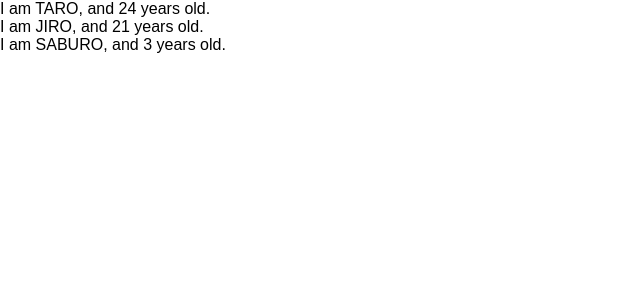
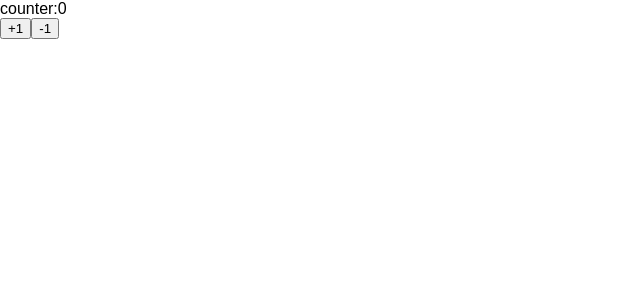
Before and after one commit to umkxxx/udemy-react-redux-crud-application, a React (Create React App) app: page / in a window 1280 px wide. Shown: the top 300 px of the page, without its empty margins (0-640 px from the left). Built offline with nearby package versions, Linux system fonts and the light colour scheme.

Commit message:
learn state and setState

```diff
--- a/src/App.js
+++ b/src/App.js
@@ -1,38 +1,36 @@
 import React, { Component } from 'react'
-import PropTypes from 'prop-types'
 
 const App = () => {
-  // return (
-  //   <React.Fragment>
-  //     <User name={"Taro"} age={14}/>
-  //     <User name={"Jiro"} age={11}/>
-  //   </React.Fragment>
-  // );
-  const hogehgoe = [
-    {name:"TARO", age:24},
-    {name:"JIRO", age:21},
-    {name:"SABURO", age:3}
-  ]
   return (
     <React.Fragment>
-      {
-        hogehgoe.map((h, i) => {
-          return <User name={h.name} age={h.age} key={i} />
-        })
-      }
+      <Counter />
     </React.Fragment>
   );
 }
-function User(props) {
-  return (
-    <React.Fragment>
-      <div>I am {props.name}, and {props.age} years old.</div>
-    </React.Fragment>
-  );
-}
-User.propTypes = {
-  name: PropTypes.string,
-  age: PropTypes.number.isRequired
+class Counter extends Component {
+  constructor(props){
+    super(props)
+    console.log(this.state)
+    this.state = {count:0}
+  }
+  handlePlusButton = () => {
+    // this.state = {count:this.state.count+1}   //renderが走らない
+    this.setState({count:this.state.count+1})
+  }
+  handleMinusButton = () => {
+    this.setState({count:this.state.count-1})
+  }
+
+  render(){
+    console.log("render")
+    return (
+      <React.Fragment>
+        <div>counter:{this.state.count}</div>
+        <button onClick={this.handlePlusButton}>+1</button>
+        <button onClick={this.handleMinusButton}>-1</button>
+      </React.Fragment>
+    );
+  }
 }
 
 export default App;
```
